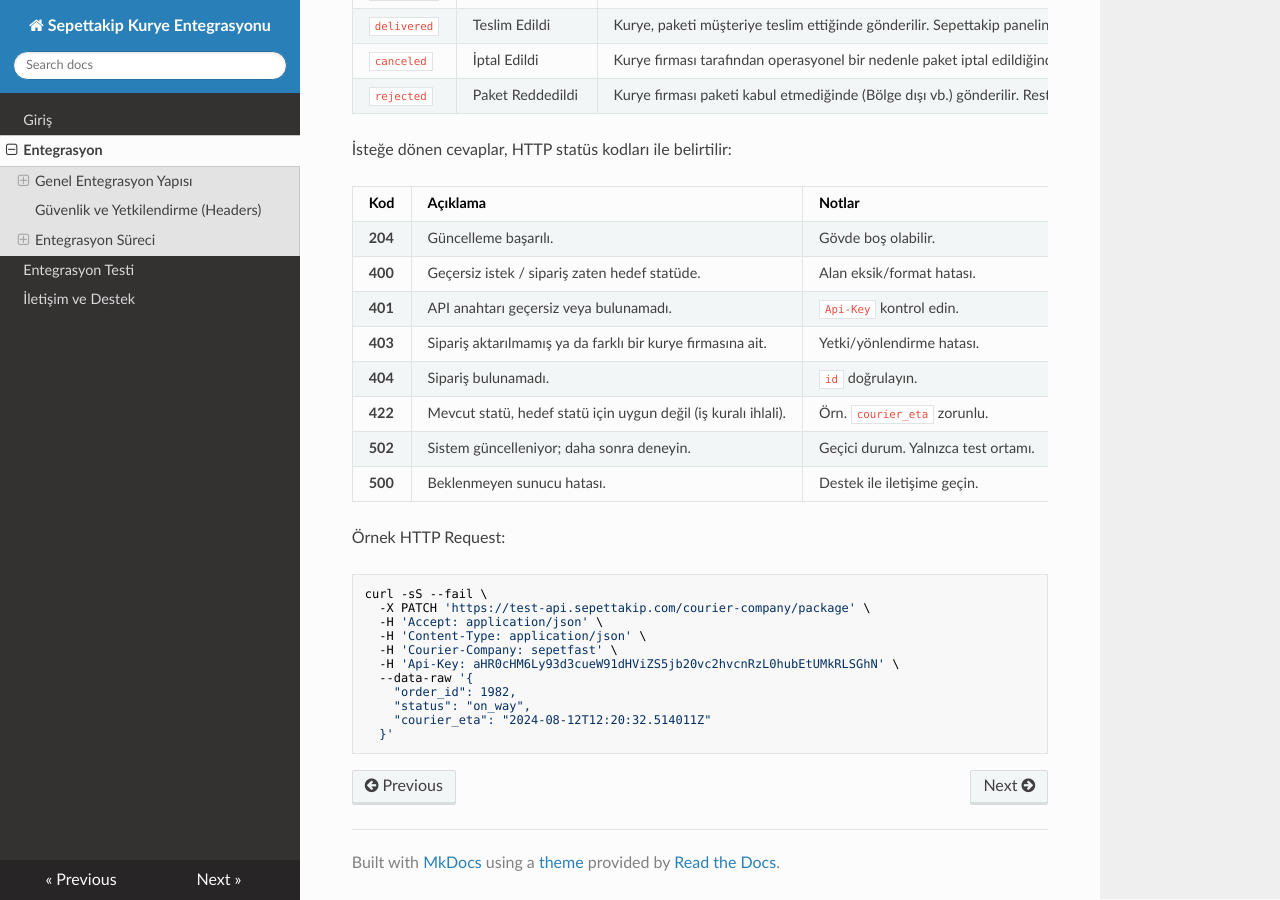
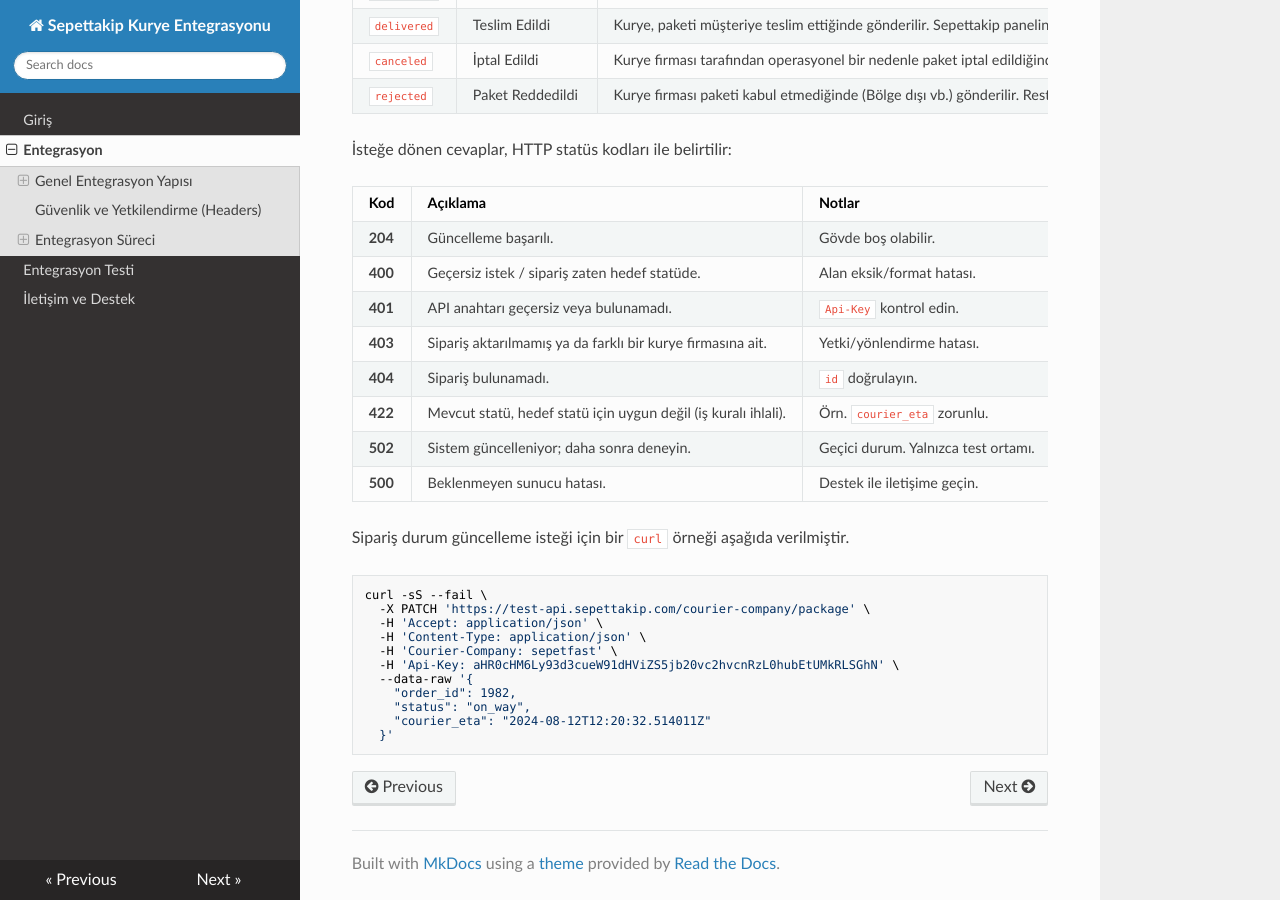
Before and after one commit to sepettakip/courier-docs, an MkDocs documentation site: the page built from docs/integration.md, in a window 1280 px wide and 900 px high, scrolled down 6678 px. Built offline with MkDocs 1.6.1, drawn with Linux system fonts in a browser that asks for light colours; nearby versions of some CDN libraries; a script that is not in the unit is left out.

Commit message:
Doküman güncellemeleri: sipariş durum güncelleme isteği için `curl` örneği eklendi; entegrasyon testi bölümünde HTTP 502 hatası için bekleme süresi bilgisi netleştirildi.

````diff
--- a/docs/integration.md
+++ b/docs/integration.md
@@ -280,7 +280,7 @@
 **502** | Sistem güncelleniyor; daha sonra deneyin.                      | Geçici durum. Yalnızca test ortamı.
 **500** | Beklenmeyen sunucu hatası.                                     | Destek ile iletişime geçin.
 
-Örnek HTTP Request:
+Sipariş durum güncelleme isteği için bir `curl` örneği aşağıda verilmiştir.
 
 ```bash
 curl -sS --fail \
````
Also changed, not shown: docs/integration_test.md (+2 -0 lines).
